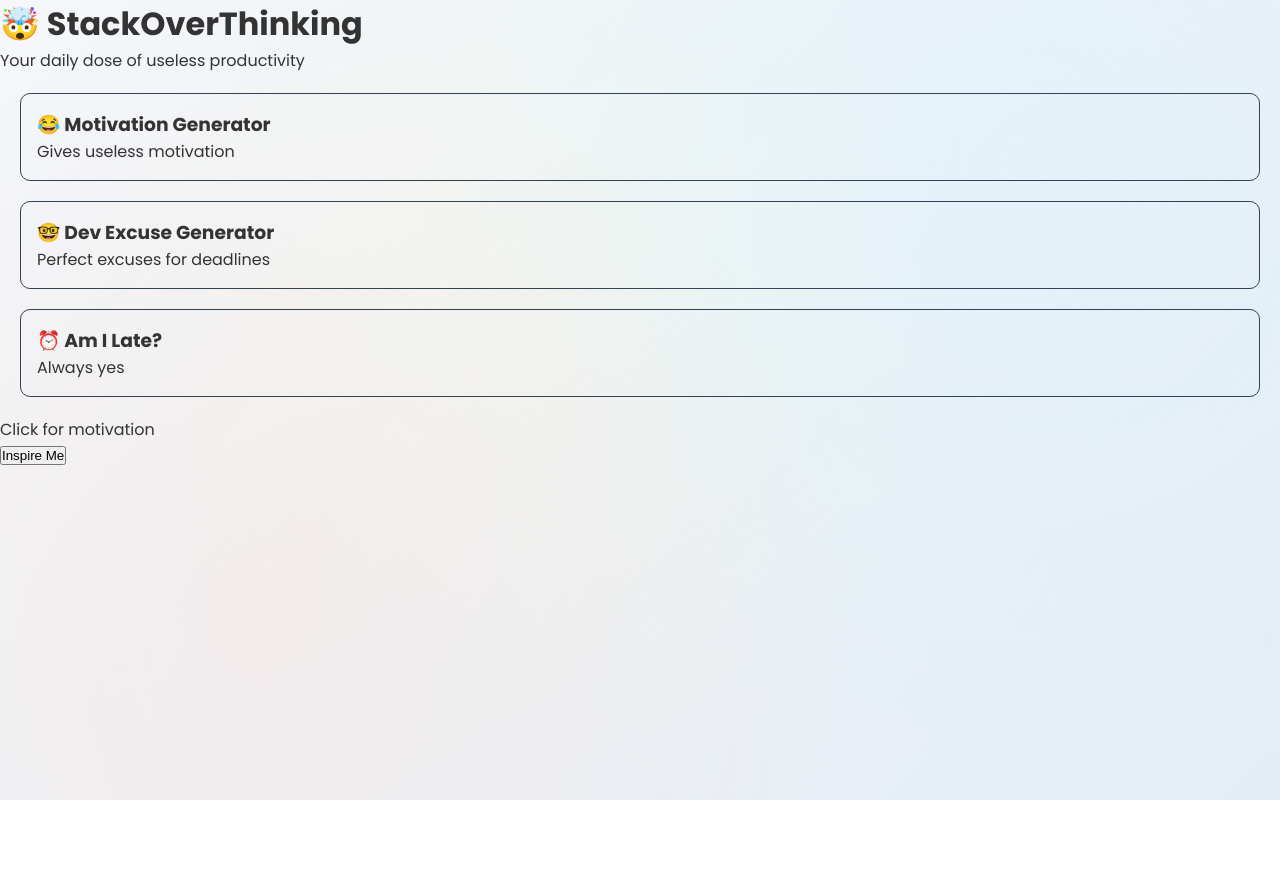
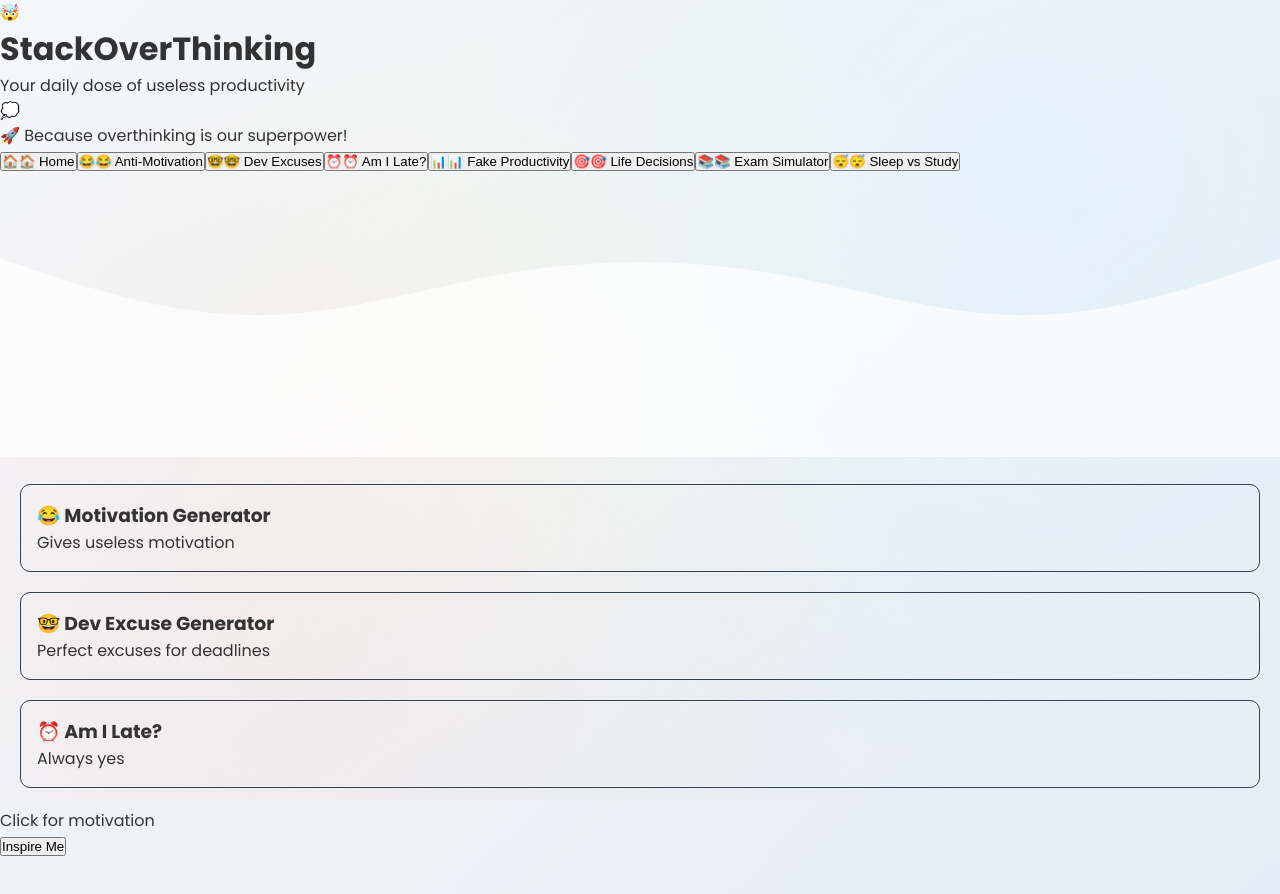
Before and after one commit to Maruf346/StackOverthinking, a React (Vite) app: page / in a window 1280 px wide. Shown: the top 894 px of the page. Before the commit the page ends 800 px from the top, so only its background shows below. Built offline with nearby package versions, Linux system fonts and the light colour scheme.

Commit message:
updated Header.jsx for beautification

```diff
--- a/src/components/Header.jsx
+++ b/src/components/Header.jsx
@@ -1,10 +1,71 @@
+// components/Header.jsx
+import { useState } from 'react';
+import './Header.css';
+
 function Header() {
+  const [activeFeature, setActiveFeature] = useState('home');
+
+  const features = [
+    { id: 'home', name: '🏠 Home', emoji: '🏠' },
+    { id: 'motivation', name: '😂 Anti-Motivation', emoji: '😂' },
+    { id: 'excuses', name: '🤓 Dev Excuses', emoji: '🤓' },
+    { id: 'late', name: '⏰ Am I Late?', emoji: '⏰' },
+    { id: 'productivity', name: '📊 Fake Productivity', emoji: '📊' },
+    { id: 'decisions', name: '🎯 Life Decisions', emoji: '🎯' },
+    { id: 'exam', name: '📚 Exam Simulator', emoji: '📚' },
+    { id: 'sleep', name: '😴 Sleep vs Study', emoji: '😴' }
+  ];
+
+  const handleFeatureClick = (featureId) => {
+    setActiveFeature(featureId);
+    // Scroll to feature section
+    const element = document.getElementById(featureId);
+    if (element) {
+      element.scrollIntoView({ behavior: 'smooth' });
+    }
+  };
+
   return (
-    <header>
-      <h1>🤯 StackOverThinking</h1>
-      <p>Your daily dose of useless productivity</p>
+    <header className="header">
+      <div className="header-top">
+        <div className="logo-container">
+          <div className="logo-emoji">🤯</div>
+          <div className="logo-text">
+            <h1 className="logo-title">StackOverThinking</h1>
+            <p className="logo-subtitle">Your daily dose of useless productivity</p>
+          </div>
+          <div className="logo-emoji">💭</div>
+        </div>
+
+        <div className="header-quote">
+          <p>🚀 Because overthinking is our superpower!</p>
+        </div>
+      </div>
+
+      <nav className="nav-container">
+        <div className="nav-scroll">
+          {features.map((feature) => (
+            <button
+              key={feature.id}
+              className={`nav-button ${activeFeature === feature.id ? 'active' : ''}`}
+              onClick={() => handleFeatureClick(feature.id)}
+              title={feature.name}
+            >
+              <span className="nav-emoji">{feature.emoji}</span>
+              <span className="nav-text">{feature.name}</span>
+            </button>
+          ))}
+        </div>
+        <div className="nav-indicator"></div>
+      </nav>
+
+      <div className="header-wave">
+        <svg xmlns="http://www.w3.org/2000/svg" viewBox="0 0 1440 320">
+          <path fill="rgba(255,255,255,0.7)" fillOpacity="1" d="M0,96L48,112C96,128,192,160,288,160C384,160,480,128,576,112C672,96,768,96,864,112C960,128,1056,160,1152,160C1248,160,1344,128,1392,112L1440,96L1440,320L1392,320C1344,320,1248,320,1152,320C1056,320,960,320,864,320C768,320,672,320,576,320C480,320,384,320,288,320C192,320,96,320,48,320L0,320Z"></path>
+        </svg>
+      </div>
     </header>
-  )
+  );
 }
 
-export default Header
+export default Header;
```
Also changed, not shown: src/components/Header.css (added).
